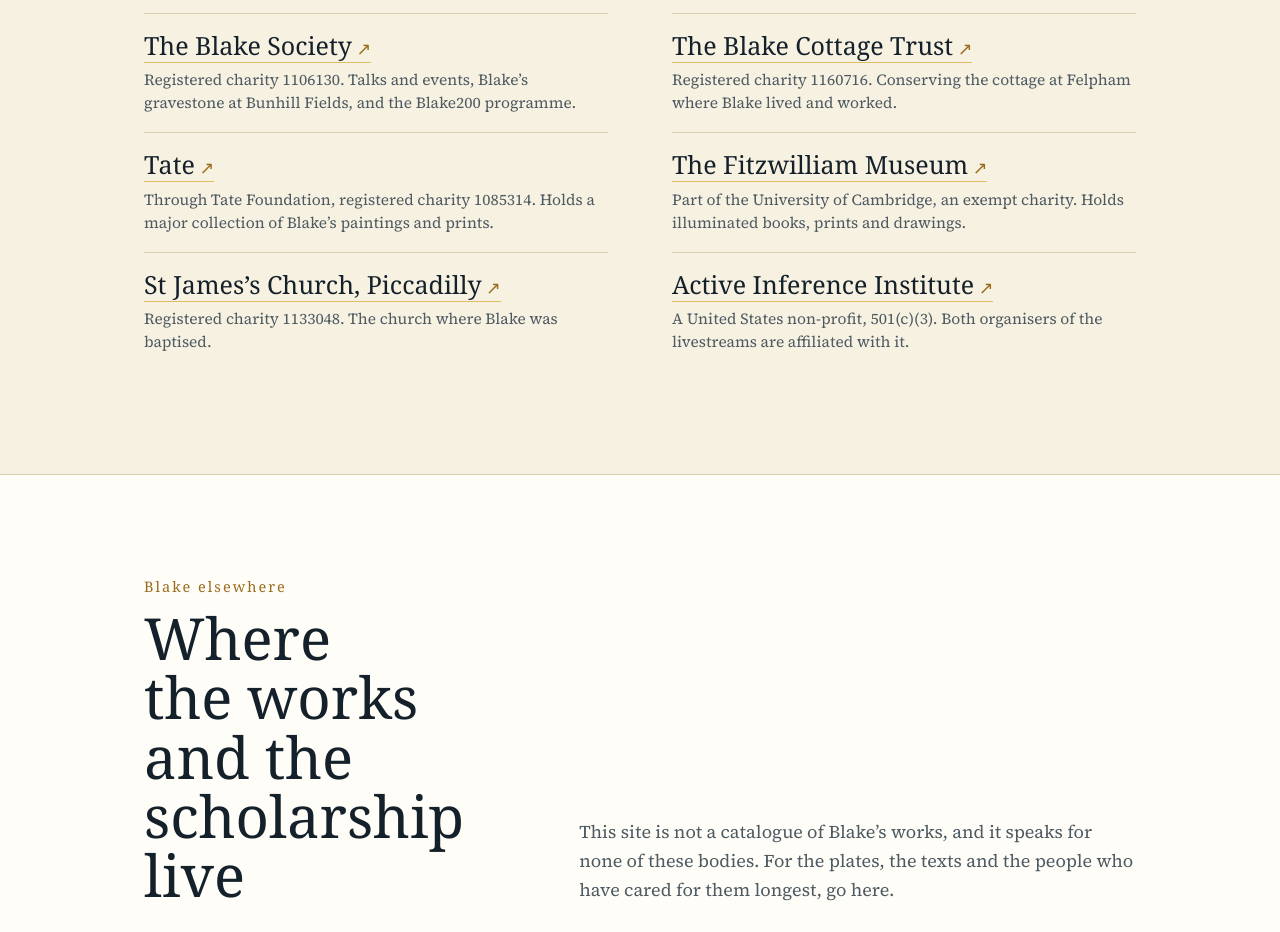
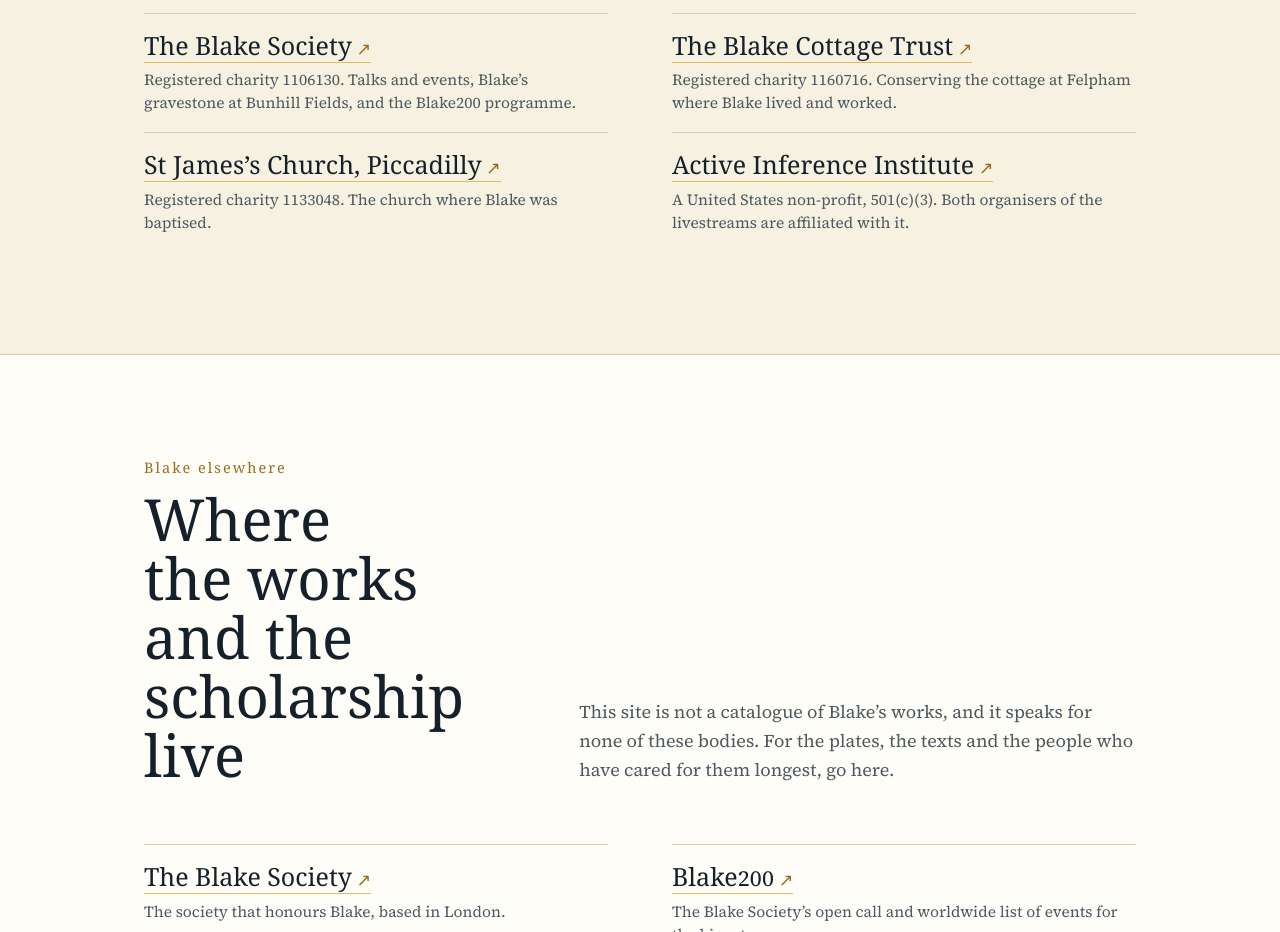
Before and after one commit to alexsabine/williamblake, a plain HTML site: page index.html in a window 1280 px wide. Shown: the part 4060-4992 px from the top of the page. Drawn offline with Linux system fonts and the light colour scheme; animation ran at ten frames a second; a web font is replaced by a local one.

Commit message:
Giving list: four bodies
Co-Authored-By: Claude Fable 5.2 <noreply@anthropic.com>
Claude-Session: https://claude.ai/code/session_01Uwzb4iqMdcXLJ8obVakqCr

```diff
--- a/index.html
+++ b/index.html
@@ -220,8 +220,6 @@ From Single vision &amp; Newtons sleep<cite>Letter to Thomas Butts · 1802</cite
   <ul class="else give">
     <li><a href="https://blakesociety.org/donate/" target="_blank" rel="noopener">The Blake Society</a><span>Registered charity 1106130. Talks and events, Blake’s gravestone at Bunhill Fields, and the Blake200 programme.</span></li>
     <li><a href="https://www.blakecottage.org/support-us" target="_blank" rel="noopener">The Blake Cottage Trust</a><span>Registered charity 1160716. Conserving the cottage at Felpham where Blake lived and worked.</span></li>
-    <li><a href="https://shop.tate.org.uk/donation" target="_blank" rel="noopener">Tate</a><span>Through Tate Foundation, registered charity 1085314. Holds a major collection of Blake’s paintings and prints.</span></li>
-    <li><a href="https://fitzmuseum.cam.ac.uk/support-us/make-a-donation" target="_blank" rel="noopener">The Fitzwilliam Museum</a><span>Part of the University of Cambridge, an exempt charity. Holds illuminated books, prints and drawings.</span></li>
     <li><a href="https://www.sjp.org.uk/ways-to-donate/" target="_blank" rel="noopener">St James’s Church, Piccadilly</a><span>Registered charity 1133048. The church where Blake was baptised.</span></li>
     <li><a href="https://donate.activeinference.institute/" target="_blank" rel="noopener">Active Inference Institute</a><span>A United States non-profit, 501(c)(3). Both organisers of the livestreams are affiliated with it.</span></li>
   </ul>
```
